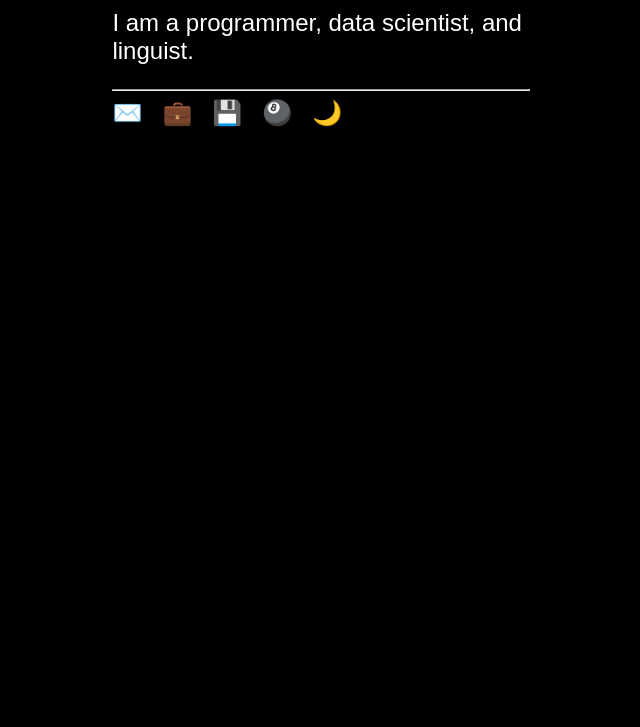
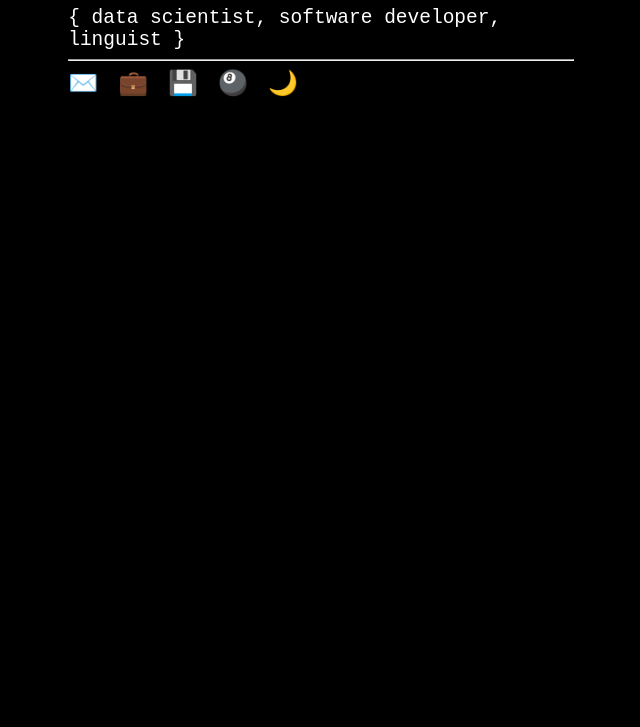
Before and after one commit to reesporte/reesporte.github.io, a plain HTML site: page index.html in a window 1280 px wide. Shown: the part 73-800 px from the top of the page, without its empty margins (319-959 px from the left). Drawn offline with Linux system fonts and the light colour scheme.

Commit message:
better wording i guess

```diff
--- a/index.html
+++ b/index.html
@@ -45,17 +45,17 @@
   </head>
   <script type="text/javascript">var responses = ['It is certain.', 'It is decidedly so.', 'Without a doubt.', 'Yes - definitely.', 'You may rely on it.','As I see it, yes.', 'Most likely.', 'Outlook good.','Yes.', 'Signs point to yes.', 'Reply hazy, try again.','Ask again later.', 'Better not tell you now.','Cannot predict now.', 'Concentrate and ask again.',"Don't count on it.",'My reply is no.','My sources say no.','Outlook not so good.','Very doubtful.'];function choose(choices) {var index = Math.floor(Math.random() * choices.length);return choices[index];};function magic(){var response = document.getElementById("magic");response.innerHTML = choose(responses).toLowerCase();};function dark_mode() {var element = document.body;element.classList.toggle("dark-mode");}</script>
   <body class="dark-mode">
-    <div style="width:33%; margin:0 auto;">
+    <div style="width:40%; margin:0 auto;">
       <div>
         <h1>Reese Porter</h1>
-        <p style="font-size:150%;">I am a programmer, data scientist, and linguist.</p>
+        <code style="font-size:150%;">{ data scientist, software developer, linguist }</code>
         <hr>
         <div style="font-size:150%;">
             <a href="mailto:reesedporter@gmail.com">✉️<span id="description">email</span> </a> &nbsp;
             <a href="https://www.linkedin.com/in/reese-porter" target="_blank">💼<span id="description">linkedin</span> </a> &nbsp;
             <a href="https://github.com/reesporte" target="_blank">💾<span id="description">github</span></a> &nbsp;
             <a onmouseover="magic()">🎱<span id="magic">unfortunately, you need javascript to use the magic 8ball</span></a> &nbsp;
-            <a onclick="dark_mode()">🌙<span id="description">dark mode/light mode</span></a> &nbsp;
+            <a href="#" onclick="dark_mode()">🌙<span id="description">dark/light</span></a> &nbsp;
         </div>
       </div>
     </div>
```
